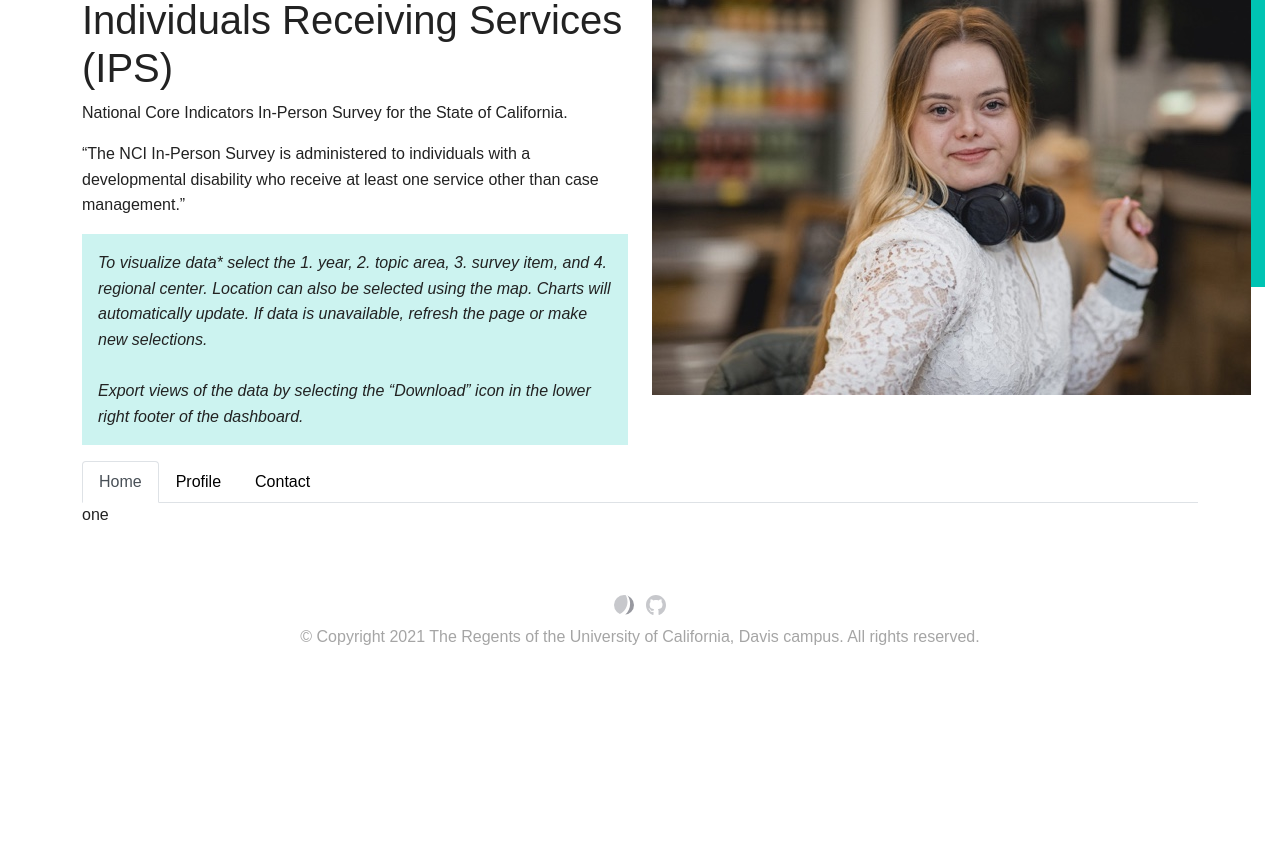
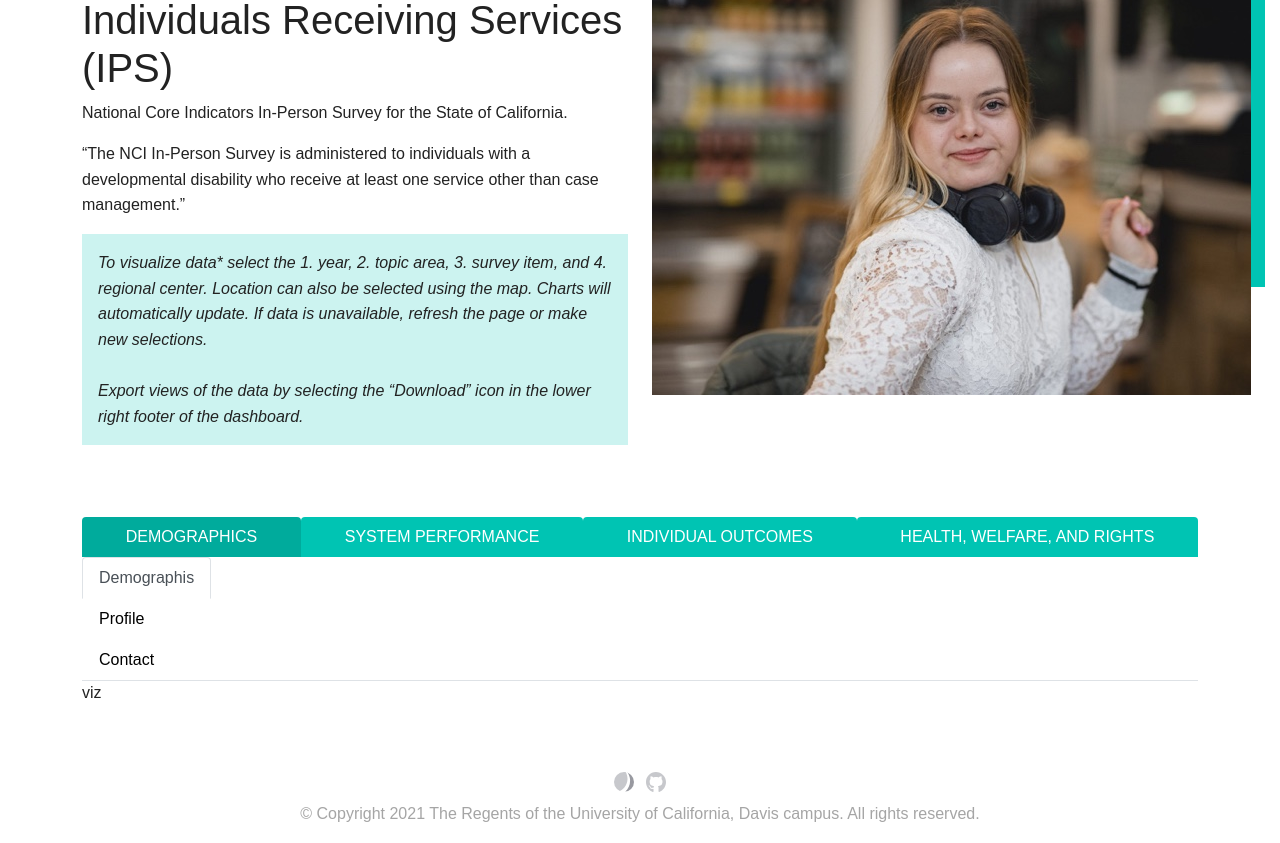
Before and after one commit to ucdavis/nci, a Jekyll site: the page built from ips/index.html, in a window 1280 px wide, cut to the strip 202-1045 px from the top of the page. Built offline with Jekyll 4.4.1, drawn with Linux system fonts in a browser that asks for light colours; nearby versions of some CDN libraries; some web fonts are replaced; comment, search, counter and statistics services are not loaded; before the commit the page ends 900 px from its top, so only the background shows below that.

Commit message:
tab work

```diff
--- /dev/null
+++ b/_includes/ips-demographics.html
@@ -0,0 +1,70 @@
+<ul class="nav nav-tabs flex-column" id="ips-demographics" role="tablist">
+  <li class="nav-item" role="presentation">
+    <button
+      class="nav-link active"
+      id="demographics-tab"
+      data-bs-toggle="tab"
+      data-bs-target="#demographics"
+      type="button"
+      role="tab"
+      aria-controls="demographics"
+      aria-selected="true"
+    >
+      Demographis
+    </button>
+  </li>
+  <li class="nav-item" role="presentation">
+    <button
+      class="nav-link"
+      id="profile-tab"
+      data-bs-toggle="tab"
+      data-bs-target="#profile"
+      type="button"
+      role="tab"
+      aria-controls="profile"
+      aria-selected="false"
+    >
+      Profile
+    </button>
+  </li>
+  <li class="nav-item" role="presentation">
+    <button
+      class="nav-link"
+      id="contact-tab"
+      data-bs-toggle="tab"
+      data-bs-target="#contact"
+      type="button"
+      role="tab"
+      aria-controls="contact"
+      aria-selected="false"
+    >
+      Contact
+    </button>
+  </li>
+</ul>
+<div class="tab-content" id="demographics">
+  <div
+    class="tab-pane fade show active"
+    id="demographics"
+    role="tabpanel"
+    aria-labelledby="demographics-tab"
+  >
+    viz
+  </div>
+  <div
+    class="tab-pane fade"
+    id="profile"
+    role="tabpanel"
+    aria-labelledby="profile-tab"
+  >
+    doo
+  </div>
+  <div
+    class="tab-pane fade"
+    id="contact"
+    role="tabpanel"
+    aria-labelledby="contact-tab"
+  >
+    twa
+  </div>
+</div>
--- a/_sass/_layout.scss
+++ b/_sass/_layout.scss
@@ -60,6 +60,24 @@ body {
 //   border: $borders;
 //   padding: 16px;
 // }
+.tableau-wrapper {
+  margin-top: 5%;
+  .ips-color & .main-nav-item {
+    background-color: $ips;
+    &.active {
+      background-color: darken($ips, 5);
+    }
+  }
+  .main-nav-item {
+    color: #fff;
+    border: none;
+    font-size: 1rem;
+    text-transform: uppercase;
+    &.active {
+      color: #fff;
+    }
+  }
+}
 footer {
   flex-shrink: 0;
   margin-bottom: 2rem;
--- a/ips/index.html
+++ b/ips/index.html
@@ -33,74 +33,97 @@ pagecolor: ips
     </div>
   </div>
 </div>
-<div class="tableua-wrapper"></div>
-<ul class="nav nav-tabs" id="myTab" role="tablist">
+<div class="tableau-wrapper">
+  <ul class="nav nav-tabs nav-fill" id="ips-mainnav" role="tablist">
     <li class="nav-item" role="presentation">
       <button
-      class="nav-link active"
-      id="home-tab"
+        class="nav-link main-nav-item active"
+        id="demographics-tab"
         data-bs-toggle="tab"
-      data-bs-target="#home"
+        data-bs-target="#demographics"
         type="button"
         role="tab"
-      aria-controls="home"
+        aria-controls="demographics"
         aria-selected="true"
       >
-      Home
+        Demographics
       </button>
     </li>
     <li class="nav-item" role="presentation">
       <button
-      class="nav-link"
-      id="profile-tab"
+        class="nav-link main-nav-item"
+        id="systemperformance-tab"
         data-bs-toggle="tab"
-      data-bs-target="#profile"
+        data-bs-target="#systemperformance"
         type="button"
         role="tab"
-      aria-controls="profile"
+        aria-controls="systemperformance"
         aria-selected="false"
       >
-      Profile
+        System Performance
       </button>
     </li>
     <li class="nav-item" role="presentation">
       <button
-      class="nav-link"
-      id="contact-tab"
+        class="nav-link main-nav-item"
+        id="individualoutcomes-tab"
         data-bs-toggle="tab"
-      data-bs-target="#contact"
+        data-bs-target="#individualoutcomes"
         type="button"
         role="tab"
-      aria-controls="contact"
+        aria-controls="individualoutcomes"
         aria-selected="false"
       >
-      Contact
+        Individual Outcomes
+      </button>
+    </li>
+    <li class="nav-item" role="presentation">
+      <button
+        class="nav-link main-nav-item"
+        id="healthwelfarerights-tab"
+        data-bs-toggle="tab"
+        data-bs-target="#healthwelfarerights"
+        type="button"
+        role="tab"
+        aria-controls="healthwelfarerights"
+        aria-selected="false"
+      >
+        Health, Welfare, and Rights
       </button>
     </li>
   </ul>
-<div class="tab-content" id="myTabContent">
+  <div class="tab-content" id="ips-mainnav">
     <div
       class="tab-pane fade show active"
-    id="home"
+      id="demographics"
       role="tabpanel"
-    aria-labelledby="home-tab"
+      aria-labelledby="demographics-tab"
     >
-    one
+      {% include ips-demographics.html %}
     </div>
     <div
       class="tab-pane fade"
-    id="profile"
+      id="systemperformance"
       role="tabpanel"
-    aria-labelledby="profile-tab"
+      aria-labelledby="systemperformance-tab"
     >
-    doo
+      placeholder
     </div>
     <div
       class="tab-pane fade"
-    id="contact"
+      id="individualoutcomes"
       role="tabpanel"
-    aria-labelledby="contact-tab"
+      aria-labelledby="individualoutcomes-tab"
     >
-    twa
+      placeholder
+    </div>
+    <div
+      class="tab-pane fade"
+      id="healthwelfarerights"
+      role="tabpanel"
+      aria-labelledby="healthwelfarerights-tab"
+    >
+      placeholder
     </div>
   </div>
+</div>
```
Also changed, not shown: 3 other files. Lines whose indentation alone changed are shown as unchanged.
